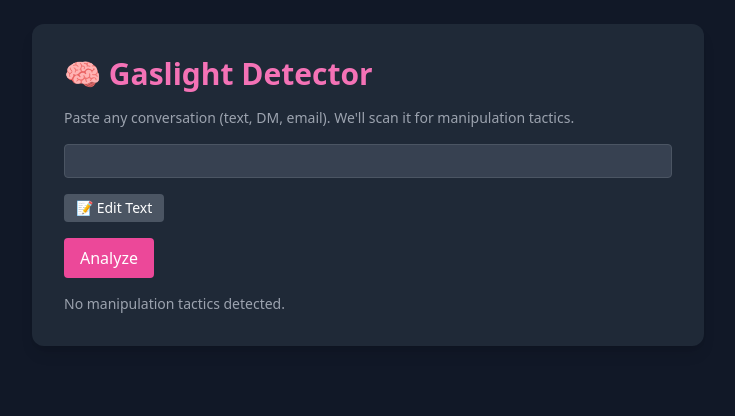
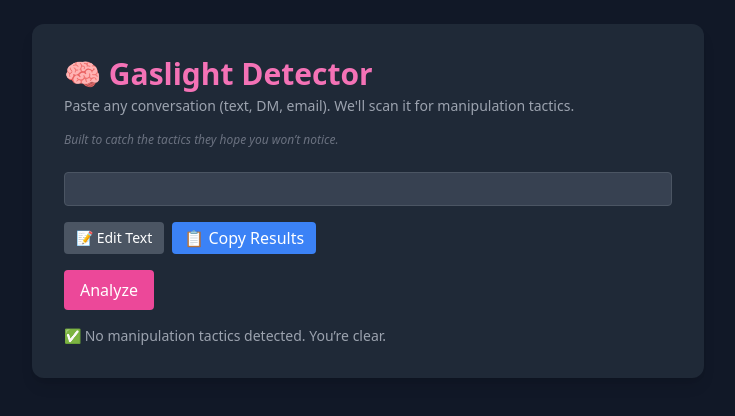
Before and after one commit to OutPatiented/psych-analysis-tool, a Next.js app: page / in a window 1280 px wide. Both pictures are taken after a click on the button "Analyze". Shown: the top 416 px of the page, without its empty margins (272-1007 px from the left). Built offline with nearby package versions, Linux system fonts and the light colour scheme.

Commit message:
Update index.jsx

```diff
--- a/pages/index.jsx
+++ b/pages/index.jsx
@@ -7,7 +7,7 @@ function highlightMatches(input, matches) {
   let highlighted = input;
   matches.forEach(phrase => {
     const regex = new RegExp(`(${phrase})`, 'gi');
-    highlighted = highlighted.replace(regex, '<mark>$1</mark>');
+    highlighted = highlighted.replace(regex, '<mark class="bg-yellow-300 text-black px-1 rounded shadow">$1</mark>');
   });
   return highlighted;
 }
@@ -45,40 +45,62 @@ export default function Home() {
     setShowOutput(true);
   };
 
+  const copyResults = () => {
+    const resultText = results.map(r => `${r.name}\n${r.description}\nCategory: ${r.category} | Type: ${r.type}\nMatches: ${r.matches.join(', ')}`).join('\n\n');
+    navigator.clipboard.writeText(resultText);
+  };
+
+  const categoryColor = (category) => {
+    switch (category) {
+      case 'Psychological': return 'bg-gray-600';
+      case 'Emotional': return 'bg-pink-600';
+      case 'Defensive': return 'bg-red-600';
+      case 'Avoidance': return 'bg-yellow-600';
+      default: return 'bg-blue-600';
+    }
+  };
+
   return (
     <div className="min-h-screen bg-gray-900 text-gray-100 p-6 font-sans">
       <div className="max-w-2xl mx-auto bg-gray-800 p-8 rounded-xl shadow-lg">
-        <h1 className="text-3xl font-bold mb-4 text-pink-400">🧠 Gaslight Detector</h1>
-        <p className="mb-4 text-sm text-gray-400">
-          Paste any conversation (text, DM, email). We'll scan it for manipulation tactics.
-        </p>
+        <h1 className="text-3xl font-bold mb-1 text-pink-400">🧠 Gaslight Detector</h1>
+        <p className="text-sm text-gray-400 mb-4">Paste any conversation (text, DM, email). We'll scan it for manipulation tactics.</p>
+        <p className="text-xs italic text-gray-500 mb-6">Built to catch the tactics they hope you won’t notice.</p>
 
         {showOutput ? (
           <div>
             <div
-              className="prose prose-sm max-w-none bg-gray-700 p-4 border border-gray-600 rounded mb-4 text-sm"
+              className="prose prose-sm max-w-none bg-gray-700 p-4 border border-gray-600 rounded mb-4 text-sm transition-opacity animate-fade-in"
               dangerouslySetInnerHTML={{ __html: highlightedText.replace(/\n/g, '<br/>') }}
             ></div>
-            <button
-              onClick={() => setShowOutput(false)}
-              className="bg-gray-600 text-sm text-white px-3 py-1 rounded hover:bg-gray-500 mb-4"
-            >
-              📝 Edit Text
-            </button>
+            <div className="flex gap-2 mb-4">
+              <button
+                onClick={() => setShowOutput(false)}
+                className="bg-gray-600 text-sm text-white px-3 py-1 rounded hover:bg-gray-500"
+              >
+                📝 Edit Text
+              </button>
+              <button
+                onClick={copyResults}
+                className="bg-blue-500 text-white px-3 py-1 rounded hover:bg-blue-400"
+              >
+                📋 Copy Results
+              </button>
+            </div>
           </div>
         ) : (
           <textarea
             value={text}
             onChange={e => setText(e.target.value)}
-            rows={10}
+            rows={12}
             placeholder="Paste your conversation here..."
-            className="w-full p-4 border border-gray-600 bg-gray-700 rounded mb-4 text-sm text-white placeholder-gray-400"
+            className="w-full p-4 border border-gray-600 bg-gray-700 rounded mb-4 text-sm text-white placeholder-gray-400 resize-y"
           ></textarea>
         )}
 
         <button
           onClick={analyzeText}
-          className="bg-pink-500 text-white px-4 py-2 rounded hover:bg-pink-400 transition-colors duration-200"
+          className="bg-pink-500 text-white px-4 py-2 rounded hover:bg-pink-400 transition-transform duration-200 hover:scale-105"
         >
           Analyze
         </button>
@@ -88,10 +110,17 @@ export default function Home() {
             <h2 className="text-xl font-semibold mb-2">Results:</h2>
             <ul className="space-y-4">
               {results.map((r, i) => (
-                <li key={i} className="bg-gray-700 p-4 rounded-lg border border-gray-600">
+                <li
+                  key={i}
+                  className="bg-gray-700 p-4 rounded-lg border border-gray-600 animate-fade-in"
+                  style={{ animationDelay: `${i * 100}ms`, animationFillMode: 'forwards' }}
+                >
                   <div className="text-lg font-bold text-pink-300">{r.name}</div>
                   <div className="text-sm mb-1">{r.description}</div>
-                  <div className="text-xs text-gray-400">Category: {r.category} | Type: {r.type}</div>
+                  <div className="text-xs text-gray-400 flex flex-wrap gap-2 items-center">
+                    <span className={`px-2 py-0.5 rounded text-xs text-white ${categoryColor(r.category)}`}>{r.category}</span>
+                    <span className="px-2 py-0.5 rounded bg-gray-600 text-xs text-white">{r.type}</span>
+                  </div>
                   <div className="text-xs text-gray-500 mt-1">
                     Matched {r.count} phrase{r.count > 1 ? 's' : ''}: {r.matches.join(', ')}
                   </div>
@@ -102,7 +131,7 @@ export default function Home() {
         )}
 
         {results.length === 0 && showOutput && (
-          <p className="text-sm text-gray-400 mt-4">No manipulation tactics detected.</p>
+          <p className="text-sm text-gray-400 mt-4">✅ No manipulation tactics detected. You’re clear.</p>
         )}
       </div>
     </div>
```
